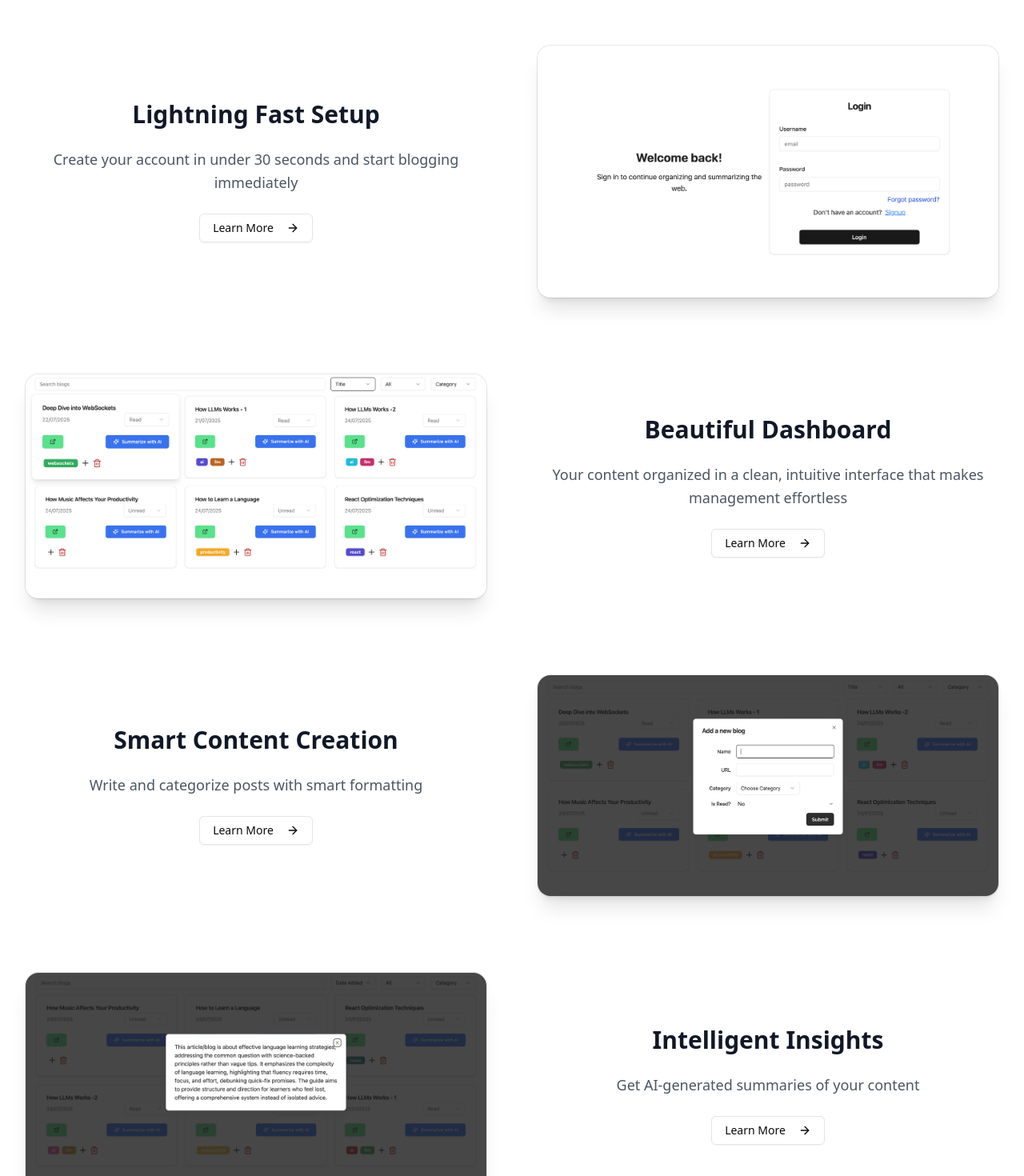
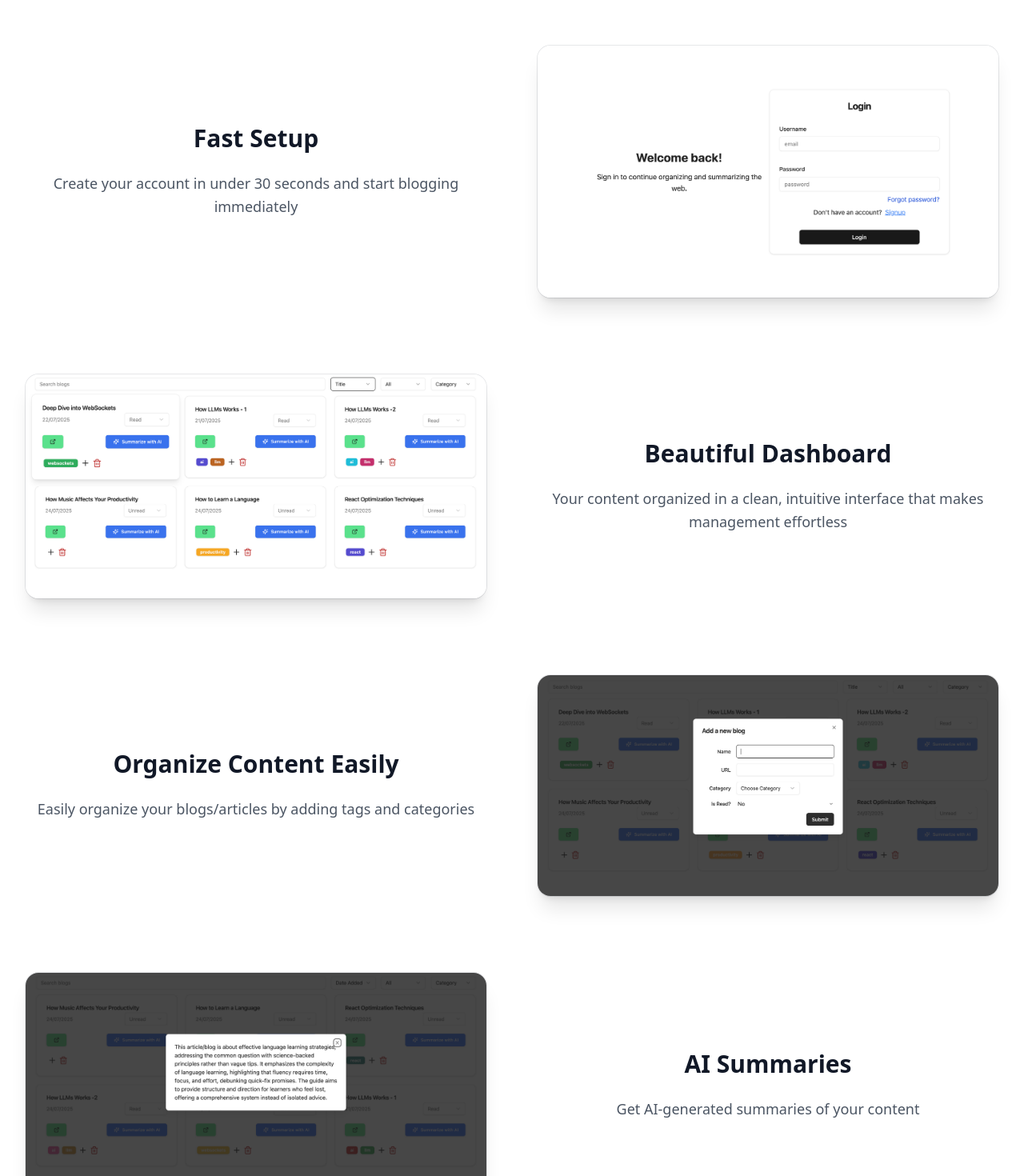
Before and after one commit to partiksingh1/Blogs-Tracker, a React (Vite) app in the folder frontend/: page / in a window 1280 px wide. Shown: the part 1540-3010 px from the top of the page at 80% size. Built offline with nearby package versions, Linux system fonts and the light colour scheme.

Commit message:
ui : landing page fix

```diff
--- a/frontend/src/pages/LandingPage.tsx
+++ b/frontend/src/pages/LandingPage.tsx
@@ -1,4 +1,4 @@
-import { ArrowRight, Sparkles, Zap, Users, BarChart3 } from "lucide-react"
+import { ArrowRight, Sparkles } from "lucide-react"
 import { Button } from "@/components/ui/button"
 import { Badge } from "@/components/ui/badge"
 import { Link } from "react-router-dom"
@@ -6,27 +6,23 @@ import { Link } from "react-router-dom"
 
 const features = [
     {
-        icon: Zap,
-        title: "Lightning Fast Setup",
+        title: "Fast Setup",
         description: "Create your account in under 30 seconds and start blogging immediately",
         image: "/c1.png?height=400&width=600",
     },
     {
-        icon: BarChart3,
         title: "Beautiful Dashboard",
         description: "Your content organized in a clean, intuitive interface that makes management effortless",
         image: "/hero.png?height=400&width=600",
     },
     {
-        icon: Sparkles,
-        title: "Smart Content Creation",
-        description: "Write and categorize posts with smart formatting",
+        title: "Organize Content Easily",
+        description: "Easily organize your blogs/articles by adding tags and categories",
         image: "/c3.png?height=400&width=600",
     },
     {
-        icon: Users,
-        title: "Intelligent Insights",
-        description: "Get AI-generated summaries of your content ",
+        title: "AI Summaries",
+        description: "Get AI-generated summaries of your content",
         image: "/c2.png?height=400&width=600",
     },
 ]
@@ -149,11 +145,6 @@ export default function LandingPage() {
                                         <h3 className="text-2xl font-bold text-gray-900 sm:text-3xl">{feature.title}</h3>
 
                                         <p className="text-lg text-gray-600 leading-relaxed">{feature.description}</p>
-
-                                        <Button variant="outline" className="group bg-transparent">
-                                            Learn More
-                                            <ArrowRight className="ml-2 h-4 w-4 group-hover:translate-x-1 transition-transform" />
-                                        </Button>
                                     </div>
 
                                     <div className="flex-1">
```
